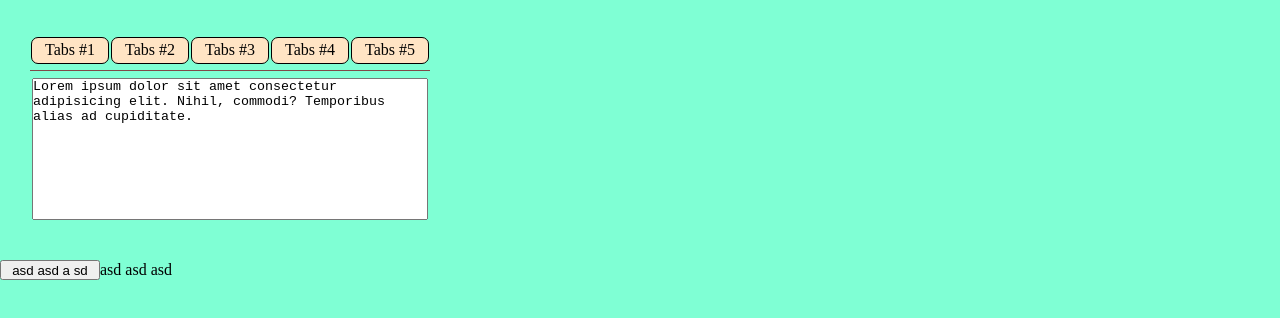
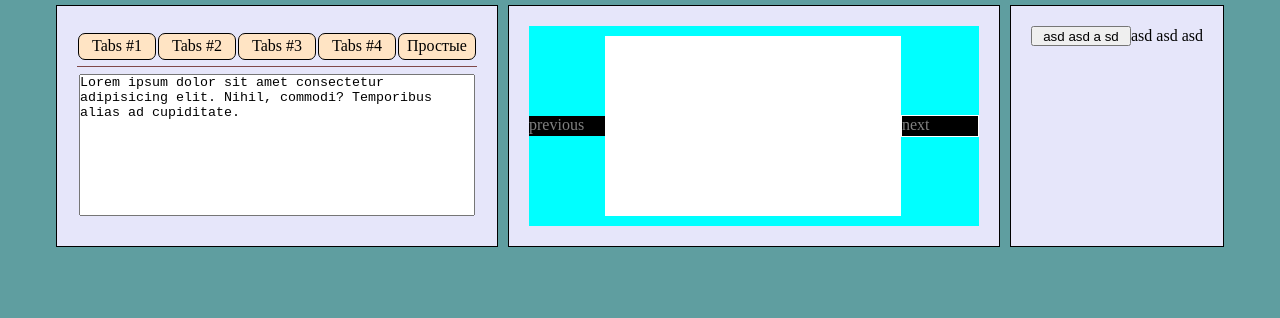
Before and after one commit to Dewlar/training-js-1, a website: page src/index.html in a window 1280 px wide. Drawn offline with nearby package versions, Linux system fonts and the light colour scheme; files that its build step writes are made by us from their sources.

Commit message:
some change

```diff
--- a/src/index.html
+++ b/src/index.html
@@ -9,16 +9,27 @@
     <title>Document</title>
 </head>
 <body>
+    <div class="box">
         <div class="form">
             <ul class="menu-list">
                 <li class="menu-list-item mtab1"><p class="">Tabs #1</p><textarea name="" class="tab-content tab1" id="tab1">tab1 asdasd</textarea></li>
                 <li class="menu-list-item mtab2"><p class="">Tabs #2</p><textarea name="" class="tab-content tab2" id="tab2">tab2 1234235</textarea></li>
                 <li class="menu-list-item mtab3"><p class="">Tabs #3</p><textarea name="" class="tab-content tab3 active" id="tab3">Lorem ipsum dolor sit amet consectetur adipisicing elit. Nihil, commodi? Temporibus alias ad cupiditate.</textarea></li>
                 <li class="menu-list-item mtab4"><p class="">Tabs #4</p><textarea name="" class="tab-content tab4" id="tab4">tab4 be or not to be</textarea></li>
-            <li class="menu-list-item mtab5"><p class="">Tabs #5</p><textarea name="" class="tab-content tab5" id="tab5">tab5 content txt</textarea></li>
+                <li class="menu-list-item mtab5"><p class="">Простые</p><textarea name="" class="tab-content tab5" id="tab5">tab5 content txt</textarea></li>
             </ul>
         </div>
+    </div>
+    <div class="box">
+        <div class="calendar-form">
+            <div class="prev">previous</div>
+            <div class="calendar"></div>
+            <div class="nxt">next</div>
+        </div>
+    </div>
+    <div class="box">
         <input type="button" id="asd" value="asd asd a sd">asd asd asd </input>
+    </div>
 
     <script async src="js/script.min.js"></script>
 </body>
--- a/src/js/script.js
+++ b/src/js/script.js
@@ -1,82 +1,48 @@
-
 // add  "@@"  in front of the word - "include" to include the required file
 
- //   include('task2.js')
+//   include('task2.js')
 
-/*  const tab = document.getElementsByClassName('tab3').item(0).classList.remove('active')
- console.log(tab) */
-
-
-//  tab2.classList.remove('active')
-
-// document.getElementById('tab1').classList.add('active')
-
-
-// document.getElementById('tab3').classList.toggle('active')
-
-/*
-const asd = document.getElementsByClassName('mtab1')
-console.log(asd) */
-
-// document.getElementsByClassName('mtab1').item(0).c
-// document.getElementsByClassName('tab1').item(0).classList.add('active')
-
-/* let tab1 = document.getElementsByClassName('mtab1').item(0)
-tab1.onclick = function(){
-    // alert('test')
-    document.getElementsByClassName('tab1').item(0).classList.toggle('active')
-} */
-// console.log(tab1.textContent)
-
-/* document.getElementById("asd").onfocus = function(){
-    document.getElementById("asd").remove()
-} */
-
-// var x = document.getElementById('tab1')
-/* x.onclick= function(){
-    document.getElementById('tab1').classList.toggle('active')
-} */
-// console.log(x)
-// var el= document.querySelector('#tab1')
-function clearActive(){
-    for (let i=0;i<document.getElementsByClassName('menu-list-item').length;i++){
-        document.getElementsByClassName('tab-content').item(i).classList.remove('active')
-    }
+function clearActive() {
+  for (let i = 0; i < document.getElementsByClassName("menu-list-item").length; i++) {
+    document.getElementsByClassName("tab-content").item(i).classList.remove("active");
+  }
 }
-var el = document.querySelector('.mtab1')
-el.addEventListener('click', ()=> {
-    clearActive()
-    document.querySelector('#tab1').classList.add('active')
-})
-var el = document.querySelector('.mtab2')
-el.addEventListener('click', ()=> {
-    clearActive()
-    document.querySelector('#tab2').classList.add('active')
-})
-var el = document.querySelector('.mtab3')
-el.addEventListener('click', ()=> {
-    clearActive()
-    document.querySelector('#tab3').classList.add('active')
-})
-var el = document.querySelector('.mtab4')
-el.addEventListener('click', ()=> {
-    clearActive()
-    document.querySelector('#tab4').classList.add('active')
-})
-var el = document.querySelector('.mtab5')
-el.addEventListener('click', ()=> {
-    clearActive()
-    document.querySelector('#tab5').classList.add('active')
-})
+var el = document.querySelector(".mtab1");
+el.addEventListener("click", () => {
+  clearActive();
+  document.querySelector("#tab1").classList.add("active");
+});
+var el = document.querySelector(".mtab2");
+el.addEventListener("click", () => {
+  clearActive();
+  document.querySelector("#tab2").classList.add("active");
+});
+var el = document.querySelector(".mtab3");
+el.addEventListener("click", () => {
+  clearActive();
+  document.querySelector("#tab3").classList.add("active");
+});
+var el = document.querySelector(".mtab4");
+el.addEventListener("click", () => {
+  clearActive();
+  document.querySelector("#tab4").classList.add("active");
+});
+var el = document.querySelector(".mtab5");
+el.addEventListener("click", () => {
+  clearActive();
+  document.querySelector("#tab5").classList.add("active");
+});
 
 //task2: prime numbers n=30
 let n = 30;
-let sn = false;
+let sn = true;
 console.log("простые числа:");
-console.log(1);
+
+// document.querySelector("#tab5").innerHTML += "\n\n" + "Простые числа: ";
+document.querySelector("#tab5").textContent += "\n\n" + "Простые числа: ";
 
 for (let i = 2; i <= n; i++) {
-  for (let j = 2; j < Math.sqrt(i); j++) {
+  for (let j = 2; j < i; j++) {
     if (i % j == 0) {
       sn = false;
       break;
@@ -86,6 +52,8 @@ for (let i = 2; i <= n; i++) {
   }
   if (sn == true) {
     console.log(i);
+    // document.querySelector("#tab5").innerHTML += i + " ";
+    document.querySelector("#tab5").textContent += i + " ";
     sn = false;
   }
 }
--- a/src/scss/style.scss
+++ b/src/scss/style.scss
@@ -4,19 +4,28 @@
 }
 
 body {
-  background-color: aquamarine;
+  background-color: cadetblue;
+  display: flex;
+  justify-content: center;
+  flex-wrap: wrap;
 
   input{
       width: 100px;
       height: 20px;
   }
 
+  .box{
+    background-color: lavender;
+    border: 1px black solid;
+    margin: 5px;
+    padding: 20px;
+  }
+
   .form {
     border-radius: 4px;
-    margin: 30px 30px;
+    // margin: 30px 30px;
     height: 200px;
     width: 400px;
-    // margin: 222px;
 
     .menu-list {
       display: flex;
@@ -77,4 +86,35 @@ body {
       }
     }
   }
+
+  .calendar-form{
+    width: 450px;
+    height: 200px;
+    display: flex;
+    align-items: center;
+    // justify-content: center;
+    background-color: aqua;
+
+    .calendar{
+      flex: 1 1 250px;
+      background-color: white;
+      height: 180px;
+    }
+
+    .prev{
+      // width: 30px;
+      flex: 1 1 30px;
+      height: 20px;
+      background-color: black;
+      color: grey;
+    }
+    .nxt{
+      // width: 30px;
+      flex: 1 1 30px;
+      height: 20px;
+      background-color: black;
+      border: 1px white solid;
+      color: grey;
+    }
+  }
 }
```
Lines whose indentation alone changed are shown as unchanged.
